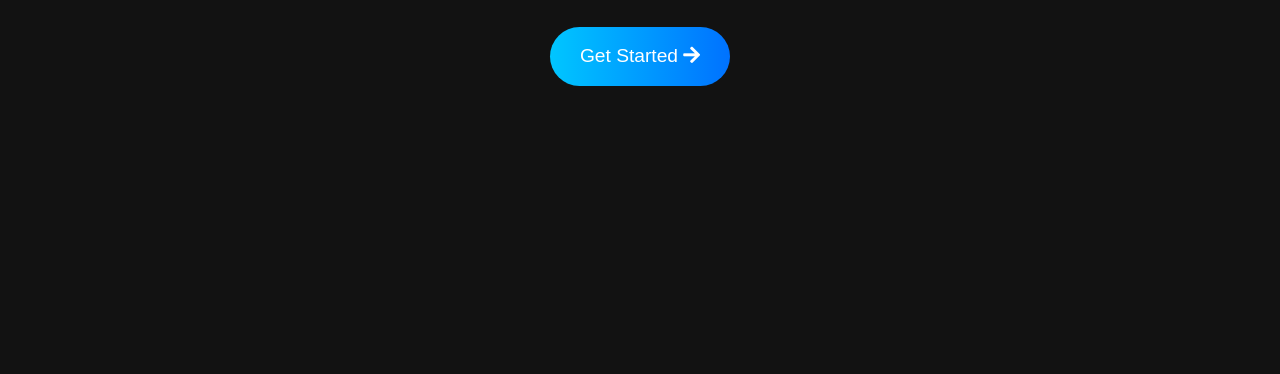
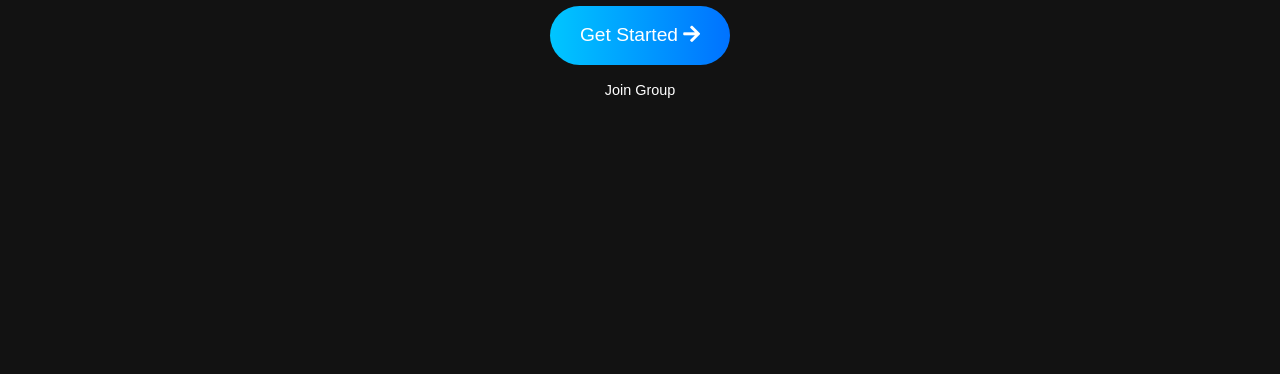
Before and after one commit to RullDev/izumi, a plain HTML site: page index.html in a window 1280 px wide. Shown: the part 426-800 px from the top of the page. Drawn offline with nearby package versions, Linux system fonts and the light colour scheme.

Commit message:
Update index.html

```diff
--- a/index.html
+++ b/index.html
@@ -157,6 +157,20 @@
                 font-size: 0.9rem; /* Ukuran font lebih kecil di perangkat sangat kecil */
             }
         }
+
+      .btn-join-group {
+    color: #ffffff; /* Teks berwarna putih */
+    font-size: 0.9rem; /* Ukuran font kecil */
+    text-decoration: none; /* Hilangkan garis bawah */
+    margin-top: 10px; /* Jarak dari tombol sebelumnya */
+    padding: 5px 10px;
+    display: inline-block;
+}
+
+.btn-join-group:hover {
+    color: #cccccc; /* Warna teks saat hover */
+}
+
     </style>
 </head>
 
@@ -167,6 +181,10 @@
         <a href="#" id="join-button" class="btn btn-custom">
             Get Started <i class="fas fa-arrow-right"></i>
         </a>
+      <a href="https://chat.whatsapp.com/CvY5sQ0jJku3SzVlfGpVzo" class="btn-join-group">
+    Join Group
+</a>
+
     </div>
 
     <div class="loading" id="loading">
```
